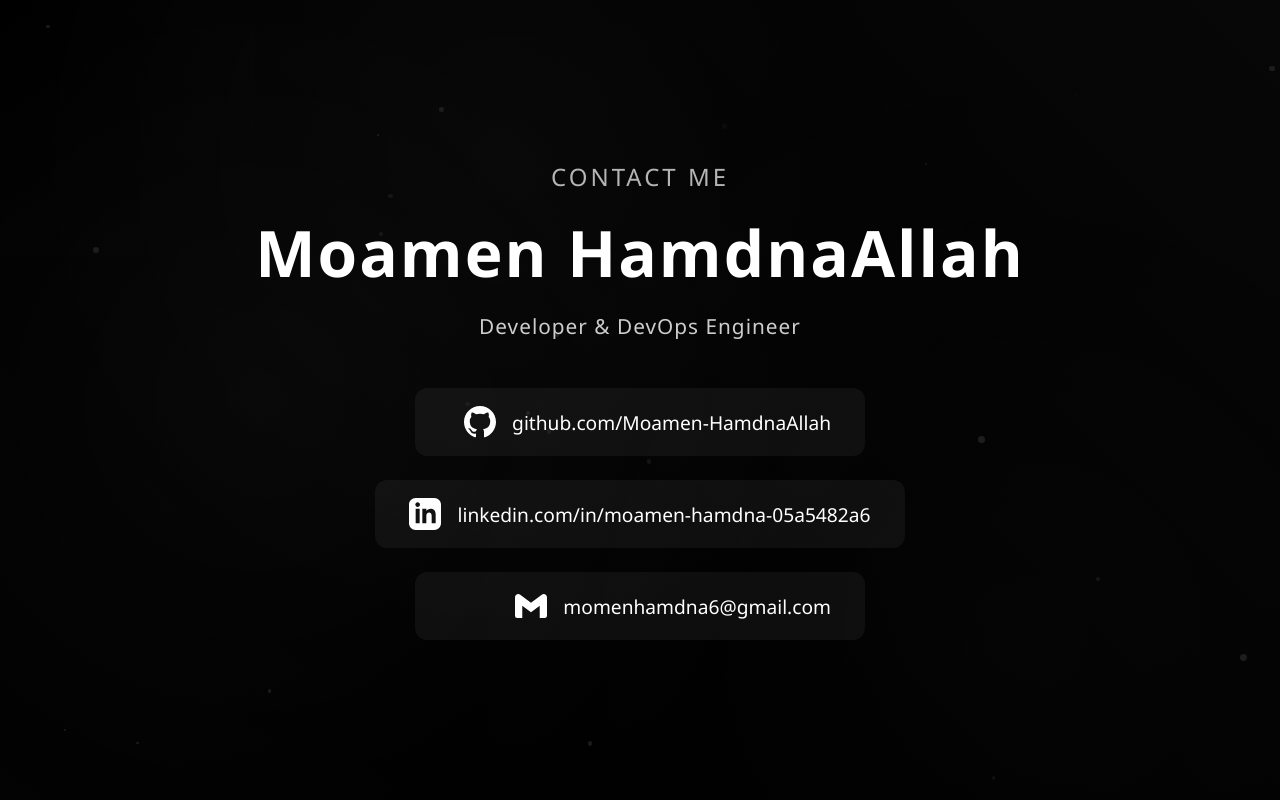
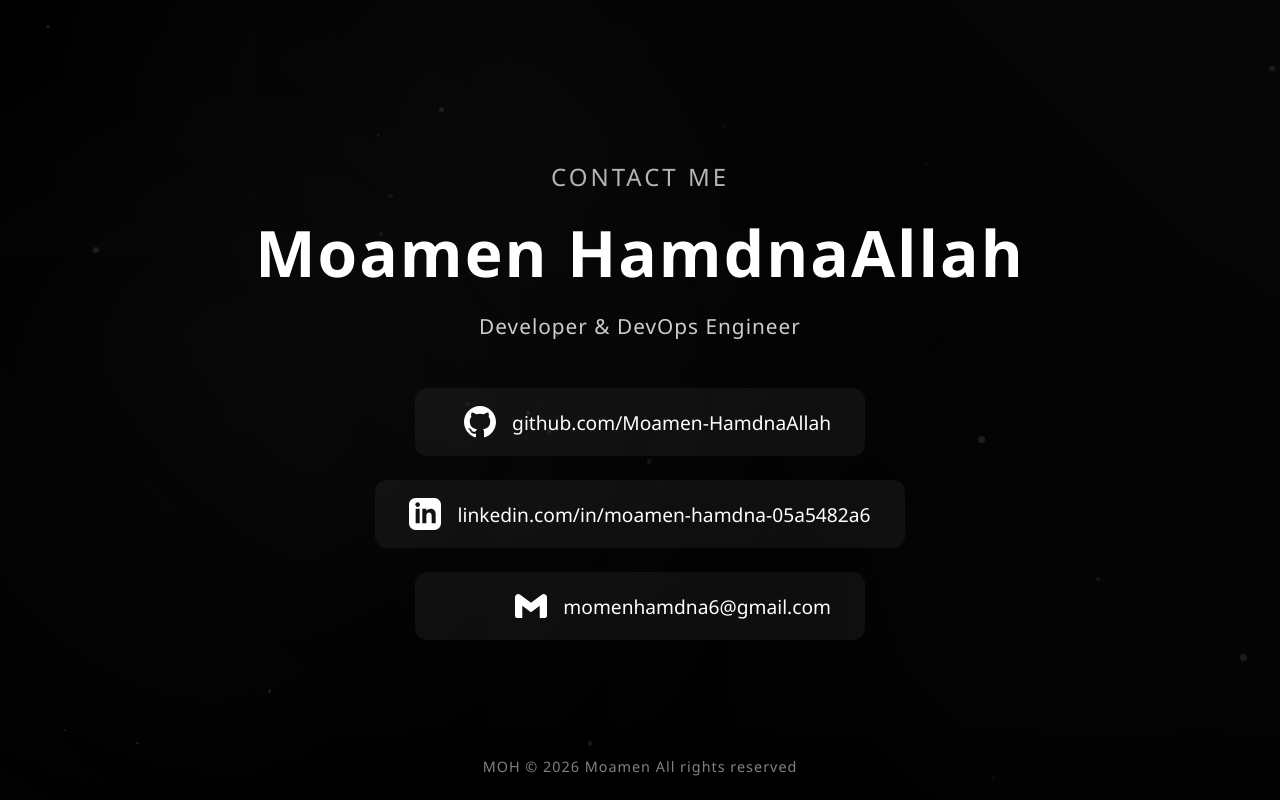
Before and after one commit to Moamen-HamdnaAllah/Moamen-Profile.github.io, a plain HTML site: page index.html in a window 1280 px wide. Drawn offline with Linux system fonts and the light colour scheme.

Commit message:
Add portfolio
Added a footer with styling and animation.

```diff
--- a/index.html
+++ b/index.html
@@ -195,6 +195,31 @@
             }
         }
 
+        .footer {
+            position: fixed;
+            bottom: 0;
+            left: 0;
+            right: 0;
+            text-align: center;
+            padding: 1.5rem;
+            color: rgba(255, 255, 255, 0.5);
+            font-size: 0.9rem;
+            letter-spacing: 1px;
+            background: linear-gradient(to top, rgba(0, 0, 0, 0.3), transparent);
+            animation: fadeInUp 1s ease 1.2s both;
+        }
+
+        @keyframes fadeInUp {
+            from {
+                opacity: 0;
+                transform: translateY(30px);
+            }
+            to {
+                opacity: 1;
+                transform: translateY(0);
+            }
+        }
+
         @media (max-width: 768px) {
             h1 {
                 font-size: 2.5rem;
@@ -212,6 +237,11 @@
                 min-width: 320px;
                 font-size: 1rem;
                 padding: 0.8rem 1.5rem;
+            }
+
+            .footer {
+                font-size: 0.75rem;
+                padding: 1rem;
             }
         }
     </style>
@@ -260,5 +290,9 @@
         }
         createParticles();
     </script>
+
+    <div class="footer">
+        MOH © 2026 Moamen All rights reserved
+    </div>
 </body>
 </html>
```
